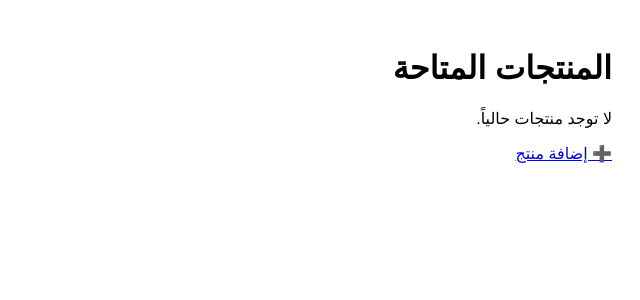
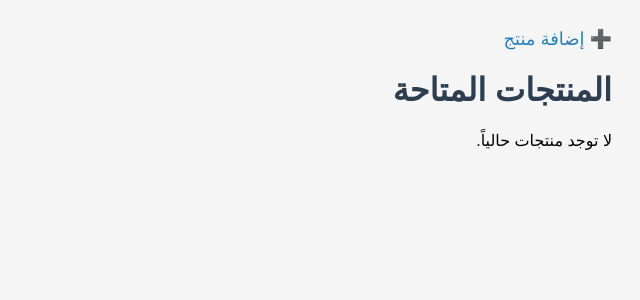
Before and after one commit to Aljaili-Elsmani/Crops-hunter, a Flask app: template templates/index.html in a window 1280 px wide. Shown: the top 300 px of the page, without its empty margins (640-1280 px from the left). Run offline with Flask 3, Linux system fonts and the light colour scheme; the template is opened without the code that fills it, so the values that code supplies are empty.

Commit message:
Improve index page layout

```diff
--- a/templates/index.html
+++ b/templates/index.html
@@ -2,31 +2,90 @@
 <html lang="ar">
 <head>
   <meta charset="UTF-8">
-  <title>المنتجات</title>
+  <title>المتجر - Crops Hunter</title>
   <style>
-    body { font-family: Arial; padding: 20px; direction: rtl; }
-    h2 { color: #2c3e50; }
-    .product { padding: 10px; border-bottom: 1px solid #ddd; }
-    .delete-link { color: red; margin-right: 10px; text-decoration: none; }
+    body {
+      font-family: Arial, sans-serif;
+      direction: rtl;
+      padding: 20px;
+      background-color: #f5f5f5;
+    }
+
+    h1, h2 {
+      color: #2c3e50;
+    }
+
+    .category {
+      margin-bottom: 40px;
+    }
+
+    .products {
+      display: flex;
+      flex-wrap: wrap;
+      gap: 20px;
+    }
+
+    .card {
+      background: white;
+      border: 1px solid #ccc;
+      border-radius: 8px;
+      width: 200px;
+      padding: 15px;
+      box-shadow: 0 2px 4px rgba(0,0,0,0.1);
+    }
+
+    .card h3 {
+      margin: 0 0 10px;
+      font-size: 18px;
+      color: #333;
+    }
+
+    .price {
+      color: #27ae60;
+      font-weight: bold;
+    }
+
+    .delete-link {
+      display: block;
+      margin-top: 10px;
+      color: red;
+      font-size: 14px;
+      text-decoration: none;
+    }
+
+    .admin-link {
+      display: block;
+      margin-bottom: 20px;
+      font-size: 18px;
+      text-decoration: none;
+      color: #2980b9;
+    }
+
   </style>
 </head>
 <body>
+
+  <a class="admin-link" href="/admin">➕ إضافة منتج</a>
   <h1>المنتجات المتاحة</h1>
 
   {% if products %}
     {% for category, items in products.items() %}
-      <h2>{{ category }}</h2>
-      {% for product, details in items.items() %}
-        <div class="product">
-          <strong>{{ product }}</strong> - {{ details.price }} SDG
-          <a class="delete-link" href="/delete/{{ category }}/{{ product | urlencode }}" onclick="return confirm('هل أنت متأكد من الحذف؟');">🗑 حذف</a>
+      <div class="category">
+        <h2>{{ category }}</h2>
+        <div class="products">
+          {% for product, details in items.items() %}
+            <div class="card">
+              <h3>{{ product }}</h3>
+              <p class="price">{{ details.price }} SDG</p>
+              <a class="delete-link" href="/delete/{{ category }}/{{ product | urlencode }}" onclick="return confirm('هل تريد حذف هذا المنتج؟');">🗑 حذف</a>
+            </div>
+          {% endfor %}
         </div>
-      {% endfor %}
+      </div>
     {% endfor %}
   {% else %}
     <p>لا توجد منتجات حالياً.</p>
   {% endif %}
 
-  <p><a href="/admin">➕ إضافة منتج</a></p>
 </body>
 </html>
```
